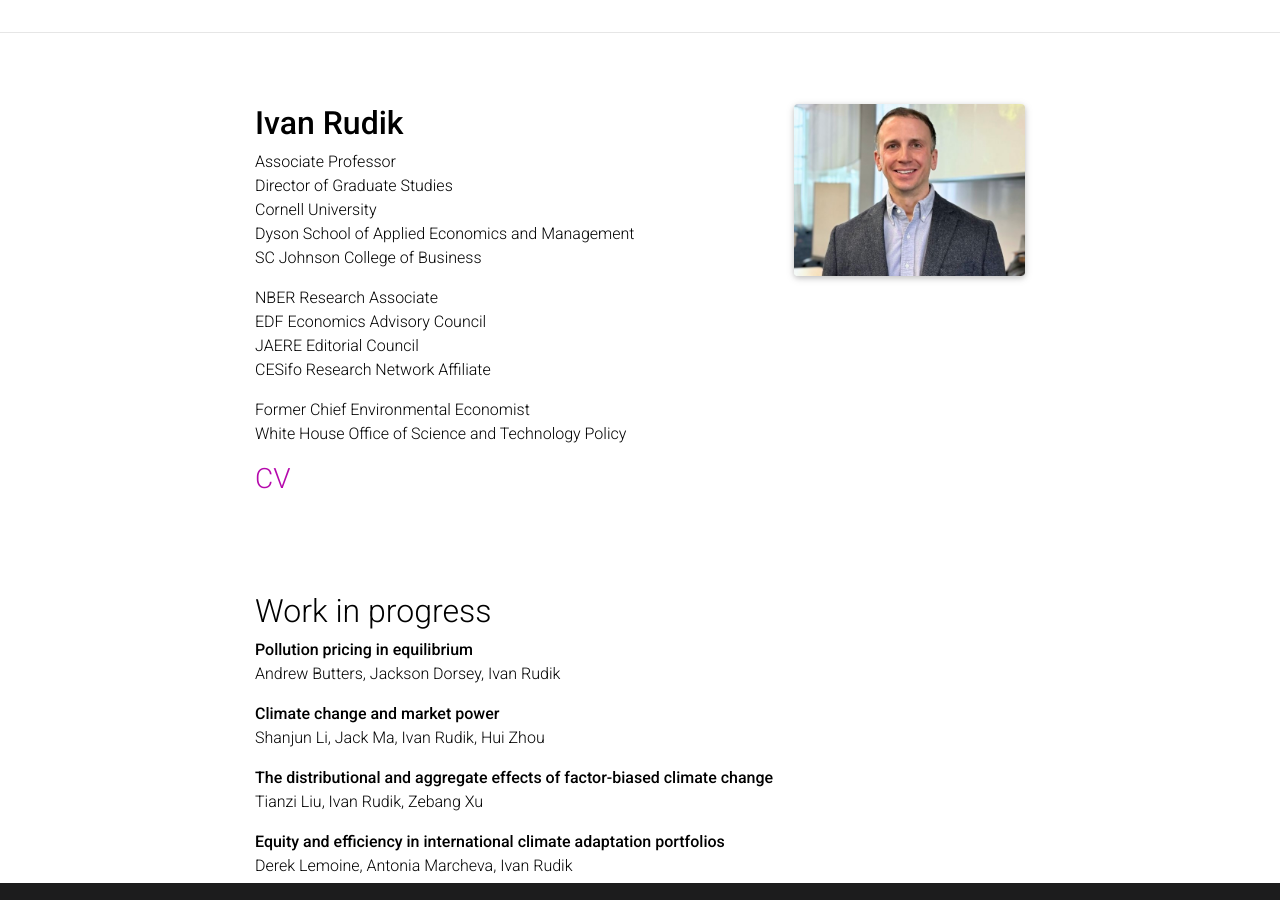
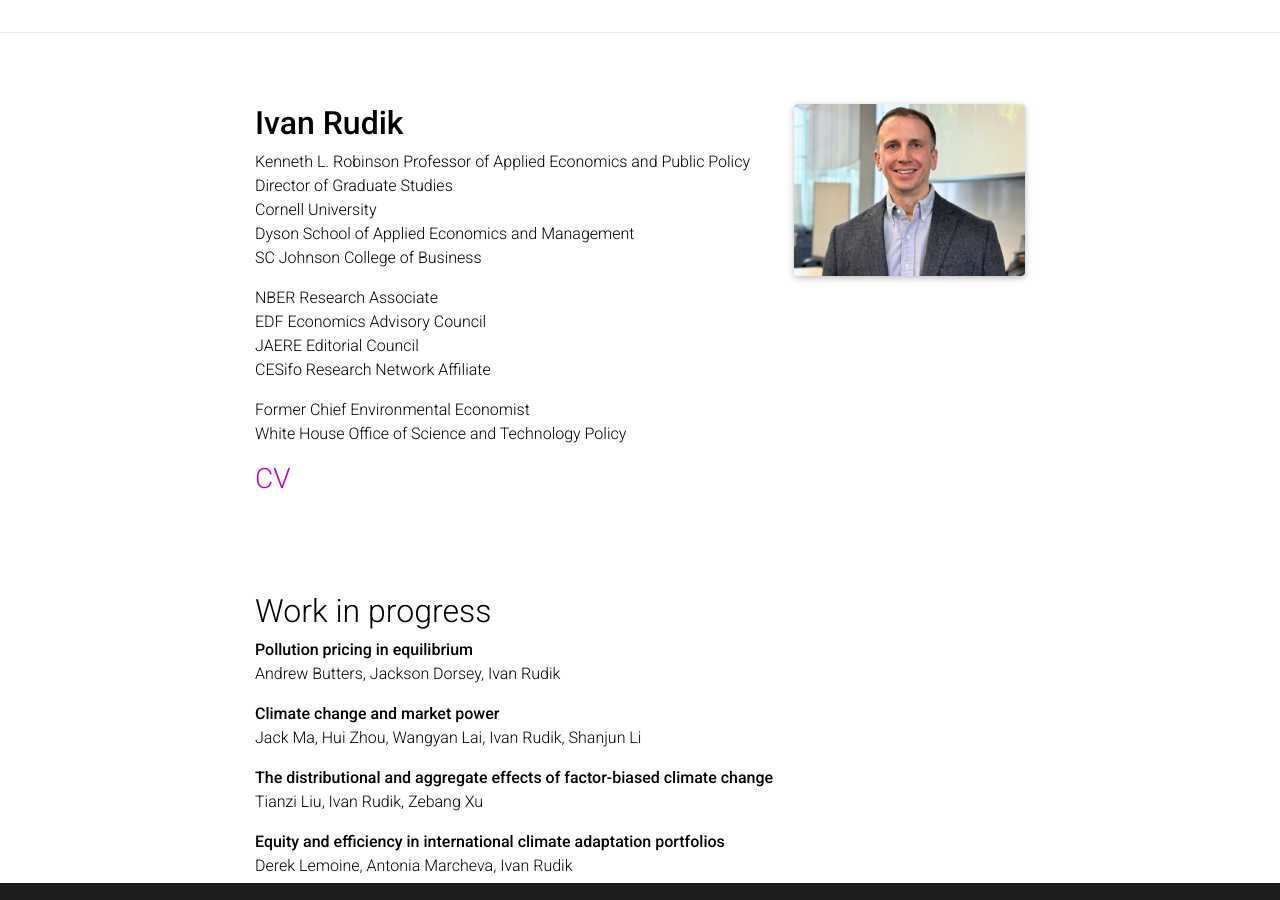
Before and after one commit to irudik/irudik.github.io, a Jekyll site: the page built from _pages/about.md, in a window 1280 px wide and 900 px high. Built offline with Jekyll 4.4.1, drawn with Linux system fonts in a browser that asks for light colours; a style sheet for code colours, icons or effects is not loaded.

Commit message:
update title, coauthors

```diff
--- a/_pages/about.md
+++ b/_pages/about.md
@@ -21,7 +21,7 @@ git push -->
 
 ## **Ivan Rudik**
 
-Associate Professor
+Kenneth L. Robinson Professor of Applied Economics and Public Policy
 Director of Graduate Studies
 Cornell University
 Dyson School of Applied Economics and Management
@@ -46,7 +46,7 @@ White House Office of Science and Technology Policy
 Andrew Butters, Jackson Dorsey, Ivan Rudik
 
 **Climate change and market power**
-Shanjun Li, Jack Ma, Ivan Rudik, Hui Zhou
+Jack Ma, Hui Zhou, Wangyan Lai, Ivan Rudik, Shanjun Li
 
 **The distributional and aggregate effects of factor-biased climate change**
 Tianzi Liu, Ivan Rudik, Zebang Xu
```
Also changed, not shown: 10 other files.
